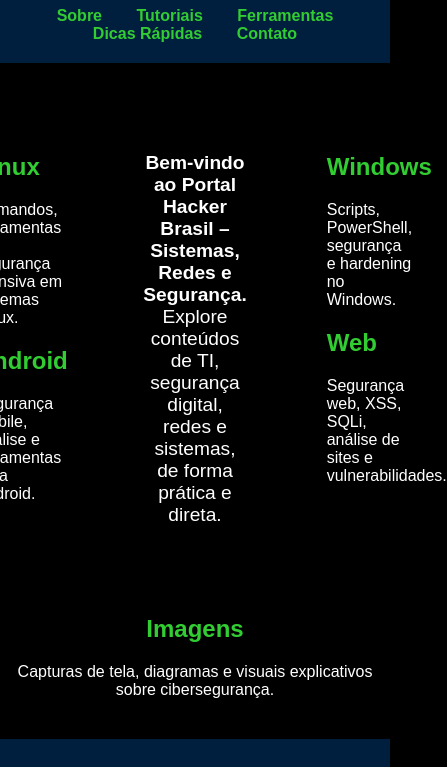
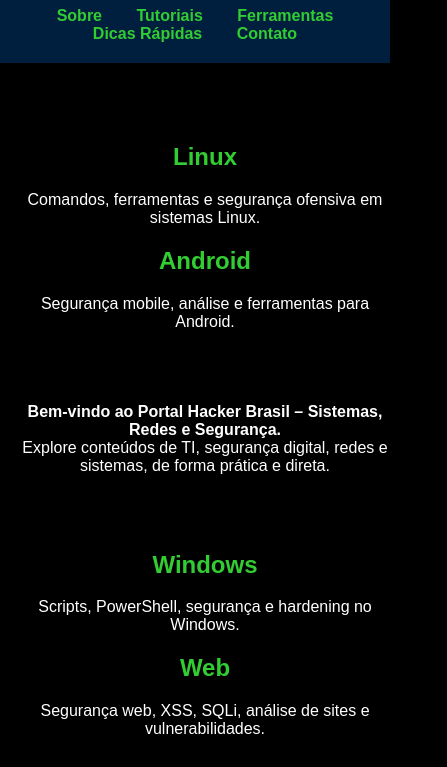
Before and after one commit to jay0382/Kali-Linux, a plain HTML site: page index.html in a window 390 px wide. Shown: the part 60-827 px from the top of the page, 447 px wide, since content can reach past the window. Drawn offline with Linux system fonts and the light colour scheme.

Commit message:
Atualização style.css do diretório Kali_Linux, atualização do style.css do diretorio Kali_Linux/Kali_Linux

```diff
--- a/Kali_Linux/style.css
+++ b/Kali_Linux/style.css
@@ -85,3 +85,19 @@ footer {
     padding: 15px;
     margin-top: 40px;
 }
+
+@media (max-width: 768px) {
+    .container, section {
+        width: 95%;
+        margin: 10px auto;
+        padding: 15px;
+    }
+
+    h2, h3 {
+        font-size: 1.2em;
+    }
+
+    pre {
+        font-size: 0.9em;
+    }
+}
--- a/style.css
+++ b/style.css
@@ -90,3 +90,20 @@ footer {
     padding: 15px;
     margin-top: 40px;
 }
+
+@media (max-width: 768px) {
+    .grid-layout {
+        flex-direction: column;
+        gap: 20px;
+        padding: 10px;
+    }
+
+    .lateral, .central {
+        width: 100%;
+        text-align: center;
+    }
+
+    .central p {
+        font-size: 1em;
+    }
+}
```
